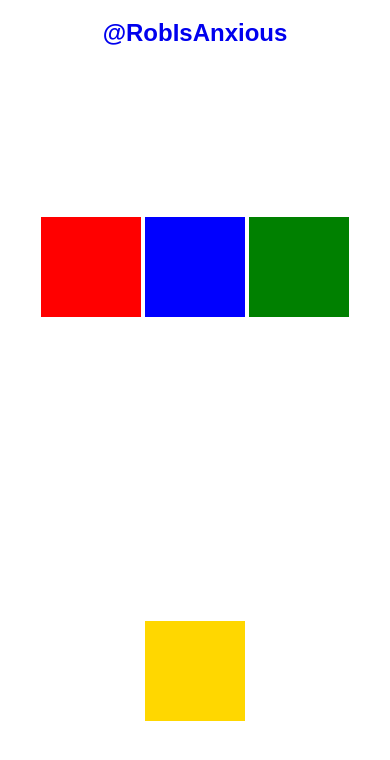
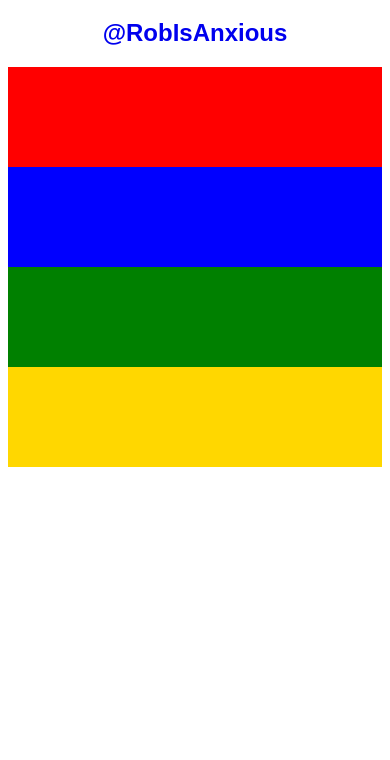
Before and after one commit to RobIsAnxious/RobIsAnxious.github.io, a plain HTML site: page index.html in a window 390 px wide. Shown: the part 98-858 px from the top of the page. Drawn offline with nearby package versions, Linux system fonts and the light colour scheme.

Commit message:
responsive website for small browsers

```diff
--- a/animatesound.js
+++ b/animatesound.js
@@ -1,6 +1,6 @@
 
 //Animations
-if ($(window).width() > 500){
+if ($(window).width() > 600){
 
 $('#red').click(function () {
     $(this).animate({
--- a/style.css
+++ b/style.css
@@ -51,4 +51,17 @@ h2 a{
     display: block;
 	margin: 0 auto;
 	width: 100%;
+	}
 }
+
+@media screen and (max-width: 600px){
+	body {
+	background-color: white;
+	}
+
+.redSquare, .blueSquare, .greenSquare, .yellowSquare{
+    display: block;
+	margin: 0 auto;
+	width: 100%;
+	}
+}
```
